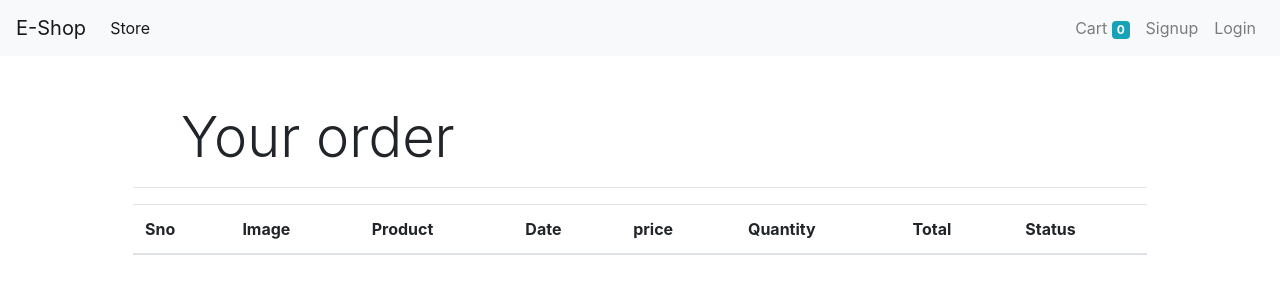
After one commit to rkhademul8/ecommerce, a Django app: page /orders in a window 1280 px wide. The commit adds this page. Shown: the top 300 px of the page. Run offline with Django 3.2, Linux system fonts and the light colour scheme; data comes from the database, SQL or seed files in the repository; both versions use the stored data as it was after the commit; lists and menus that the app fills with data are empty; some libraries are stand-ins or nearby versions.

Commit message:
order_and_cart_count_done

```diff
--- a/core/models/orders.py
+++ b/core/models/orders.py
@@ -10,3 +10,14 @@ class Order(models.Model):
     address=models.CharField(max_length=100, default='' ,blank=True)
     Phone=models.CharField(max_length=50, default='' ,blank=True)
     date=models.DateField(default=datetime.datetime.today)
+    status=models.BooleanField(default=False)
+
+    def placeOrder(self):
+        self.save()
+
+    @staticmethod
+    def get_orders_by_customer(customer_id):
+        return Order\
+        .objects\
+        .filter(customer=customer_id)\
+        .order_by('-date')
--- a/core/templates/base.html
+++ b/core/templates/base.html
@@ -28,6 +28,11 @@
       </ul>
 
       <ul class="navbar-nav my-2 my-lg-0">
+        <li class="nav-item">
+          <a class="nav-link" href="/cart">Cart
+            <span class="badge badge-info">{{request.session.cart.keys|length}}</span>
+            <span class="sr-only">(current)</span></a>
+        </li>
         {% if request.session.customer %}
 
         <li class="nav-item">
@@ -37,9 +42,7 @@
           <a class="nav-link" href="/logout">Logout <span class="sr-only">(current)</span></a>
         </li>
         {% else %}
-        <li class="nav-item">
-          <a class="nav-link" href="/cart">Cart <span class="sr-only">(current)</span></a>
-        </li>
+
         <li class="nav-item">
             <a class="nav-link" href="/signup">Signup <span class="sr-only">(current)</span></a>
           </li>
--- /dev/null
+++ b/core/templates/orders.html
@@ -0,0 +1,54 @@
+{% extends 'base.html' %}
+
+{% block content %}
+{% load cart %}
+{% load custom_filter %}
+<div class="container">
+    <div class="borde rounded p-4 m-4">
+        <p class="display-4 pl-4 ml-4 ">Your order</p>
+        <hr>
+        <table class="table">
+            <thead>
+                <tr>
+                    <th>Sno</th>
+                    <th>Image</th>
+                    <th>Product</th>
+                    <th>Date</th>
+                    <th>price</th>
+                    <th>Quantity</th>
+                    <th>Total</th>
+                    <th>Status</th>
+
+                </tr>
+            </thead>
+            <tbody>
+                <tr>
+                    {% for order in orders %}
+                    <td>{{forloop.counter}}</td>
+                    <td><img style="height: 80px;" src="{{order.product.image.url}}"></td>
+                    <td>{{order.product.name}}</td>
+                    <td>{{order.date}}</td>
+                    <td>{{order.price|currency}}</td>
+                    <td>{{order.quantity}}</td>
+                    <td>{{order.quantity|multiply:order.price|currency}}</td>
+                    {% if order.status %}
+                    <td><small class="badge badge-success">Completed</small></td>
+                    {% else %}
+                    <td><small class="badge badge-warning">Pending</small></td>
+                    {% endif %}
+                </tr>
+                {% endfor %}
+            </tbody>
+
+        </table>
+
+    </div>
+</div>
+
+<!-- modal -->
+
+<!-- Button trigger modal -->
+
+
+
+{% endblock %}
--- a/core/templatetags/custom_filter.py
+++ b/core/templatetags/custom_filter.py
@@ -7,3 +7,7 @@ register = template.Library()
 @register.filter(name='currency')
 def currency(number):
     return  "$"+str(number)
+
+@register.filter(name='multiply')
+def multiply(number, number1):
+    return  number*number1
--- a/core/urls.py
+++ b/core/urls.py
@@ -3,14 +3,18 @@ from django.urls import path
 from core.views.home import Index, property
 from core.views.login import Login, logout
 from .views.signup import Signup
-
+from .views.checkout import Checkout
 from .views.cart import Cart
+from .views.orders import OrderView
 urlpatterns = [
     path('', Index.as_view(), name="homepage"),
     path('signup', Signup.as_view(), name="signup"),
     path('login', Login.as_view(), name="login"),
     path('logout', logout, name="logout"),
     path('cart', Cart.as_view() , name="cart"),
+    path('check-out', Checkout.as_view() , name="checkout"),
+    path('orders', OrderView.as_view() , name="orders"),
+
 
     path('property', property),
 ]
--- /dev/null
+++ b/core/views/orders.py
@@ -0,0 +1,15 @@
+from django.shortcuts import redirect, render
+from django.http import HttpResponse, request
+from core.models.customer import Customer
+from django.contrib.auth.hashers import make_password, check_password
+from django.views import View
+from core.models.product import Product
+from core.models.orders import Order
+
+class OrderView(View):
+    def get(self,request):
+        customer=request.session.get('customer')
+        orders=Order.get_orders_by_customer(customer)
+        print(orders)
+
+        return render(request,'orders.html',{'orders':orders})
```
Also changed, not shown: core/templates/orders/order.html (deleted, +0 -10 lines), core/views/checkout.py (added, +28 -0 lines), core/migrations/0011_order_status.py (added), db.sqlite3.
